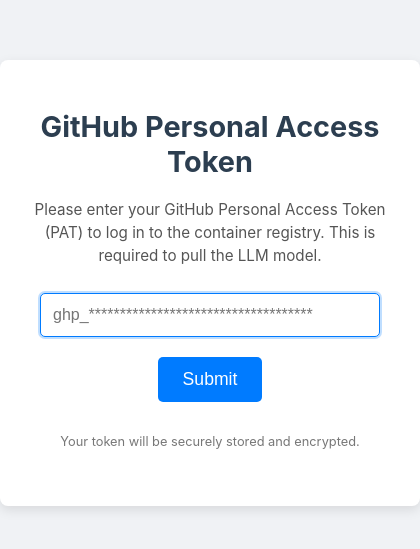
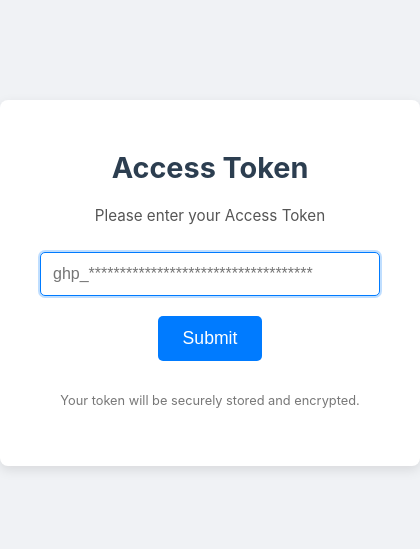
Before and after one commit to Psydonic/Panacea-Launcher, an Electron app: page src/renderer/token.html in a window 420 px wide. Shown: the part 139-688 px from the top of the page. Drawn offline with Linux system fonts and the light colour scheme; files that its build step writes are made by us from their sources; no server answers; files whose address does not match are found by name.

Commit message:
Updated token window

```diff
--- a/src/renderer/token.html
+++ b/src/renderer/token.html
@@ -2,13 +2,13 @@
 <html>
   <head>
     <meta charset="UTF-8" />
-    <title>Enter GitHub PAT</title>
+    <title>Enter Access Token</title>
     <link rel="stylesheet" href="../css/token.css" />
   </head>
   <body>
     <div class="container">
-      <h1 id="tokenTitle">GitHub Personal Access Token</h1>
-      <p>Please enter your GitHub Personal Access Token (PAT) to log in to the container registry. This is required to pull the LLM model.</p>
+      <h1 id="tokenTitle">Access Token</h1>
+      <p>Please enter your Access Token</p>
       <input type="password" id="patInput" placeholder="ghp_************************************" autofocus />
       <button id="submitPat">Submit</button>
       <p id="errorMessage" class="error-message"></p>
```
Also changed, not shown: 1 other file.
